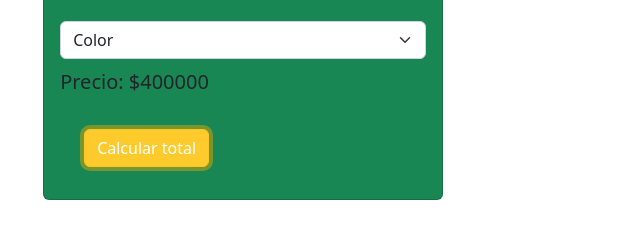
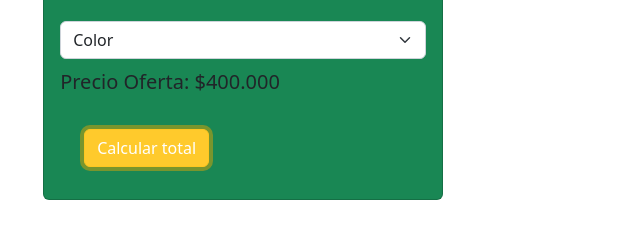
Before and after one commit to Camijaviera/Desafio1-Javascript, a plain HTML site: page index.html in a window 1280 px wide. Both pictures are taken after typing "Sample" into the empty fields and a click on the button "Calcular total". Shown: the part 533-770 px from the top of the page, 319-959 px from the left. Drawn offline with nearby package versions, Linux system fonts and the light colour scheme.

Commit message:
a constant is added to the index.js document

```diff
--- a/assets/js/index.js
+++ b/assets/js/index.js
@@ -5,13 +5,16 @@ const clickOne = document.querySelector("button");
 const quantity = document.querySelector("#quantity");
 const changeColor = document.querySelector("#change-color");
 const touchColor =document.querySelector("#touch");
+const oferta = document.querySelector("#oferta");
 clickOne.addEventListener("click" , function() {
-    let text = "$"+400000*select.value;
-    total.innerHTML = "Total : " + text;
-    let textQuantity = select.value;
-    quantity.innerHTML = "Cantidad :" + textQuantity;
+    let totalPrice = "$"+400000*select.value;
+    total.innerHTML = "Total : " + totalPrice;
+    let totalQuantity = select.value;
+    quantity.innerHTML = "Cantidad :" + totalQuantity;
+    oferta.innerHTML = "Precio Oferta: $400.000";
     let nameColor = touchColor.value;
-    console.log(nameColor);
     changeColor.style.backgroundColor= nameColor ;
 
+
+
 })
--- a/index.html
+++ b/index.html
@@ -21,7 +21,7 @@
                     <option value="black">Black</option>
                     <option value="white">White</option>
                 </select>
-                <p class="card-text mt-2 fs-5">Precio: $400000</p>
+                <p class="card-text mt-2 fs-5" id="oferta">Precio: $500.000</p>
                 <button class="btn btn-warning mt-3 mb-3 ms-4 me-4 text-white" type="button" id="event-click">Calcular total</button>
             </div>
         </div>
```
